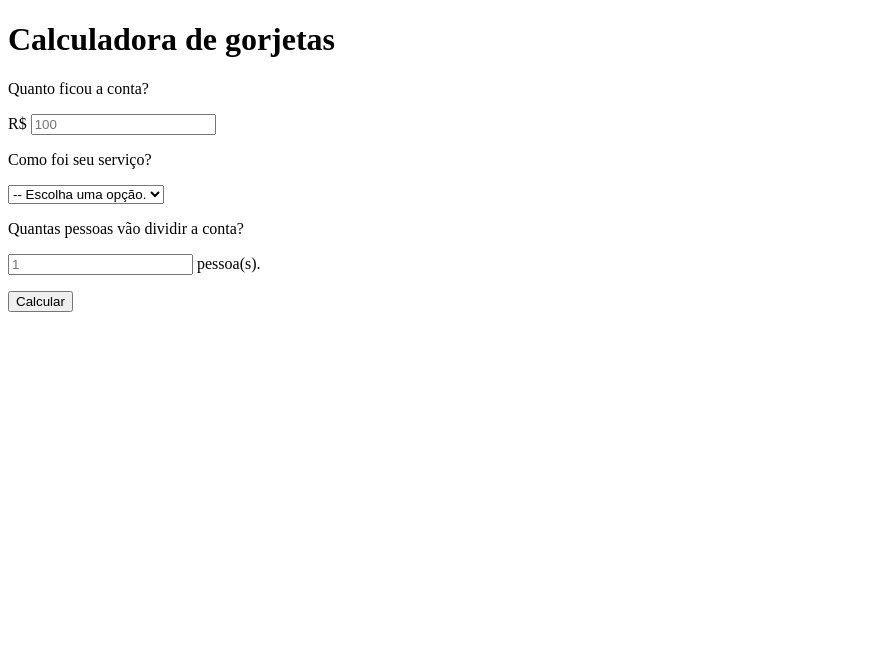
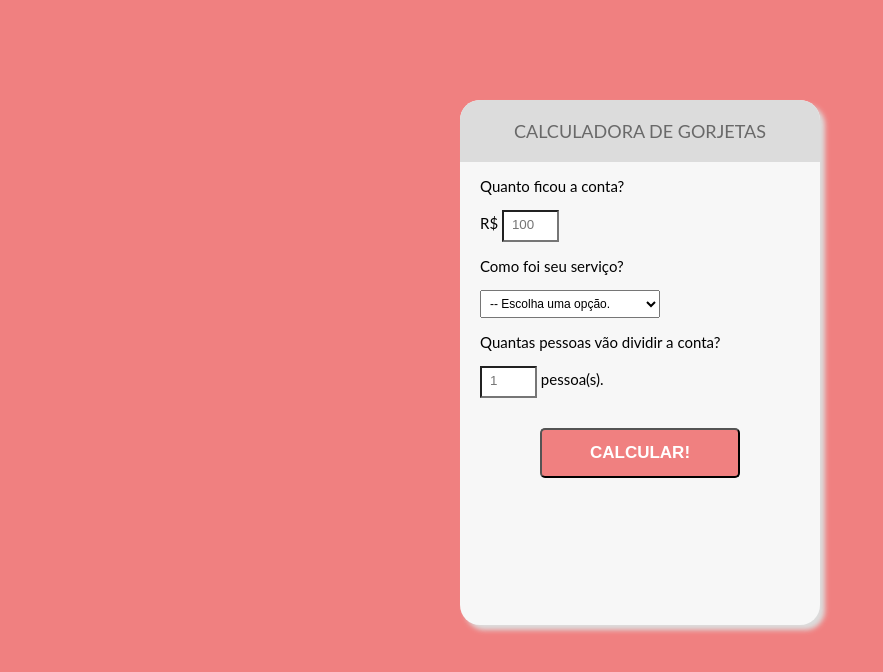
Before and after one commit to KaleoMello7/Calculadora-de-gorjeta, a plain HTML site: page index.html in a window 1280 px wide. Shown: the whole page, without its empty margins (0-883 px from the left). Drawn offline with Linux system fonts and the light colour scheme.

Commit message:
Adicionando CSS

```diff
--- a/index.html
+++ b/index.html
@@ -4,27 +4,29 @@
     <meta charset="UTF-8">
     <meta http-equiv="X-UA-Compatible" content="IE=edge">
     <meta name="viewport" content="width=device-width, initial-scale=1.0">
+    <link rel="stylesheet" href="styles.css">
     <title>Calculadora de gorjetas</title>
 </head>
 <body>
+    <div id="container">
 
         <div>
-        <h1>Calculadora de gorjetas</h1>
+            <h1 class="title">Calculadora de gorjetas</h1>
         </div>
 
         <div>
-        <form>
+            <form class="tipsForm">
                 <label for="bill">
                     <p>Quanto ficou a conta?</p>
                 </label>
                 <p>
-                R$ <input type="number" placeholder="100" name="bill" id="bill">
+                    R$ <input type="number" placeholder="100" name="bill" id="bill" class="formInput">
                 </p>
                 <label for="serviceQual">
                     <p>Como foi seu serviço?</p>
                 </label>
                 <p>
-                <select name="serviceQual" id="serviceQual">
+                    <select name="serviceQual" id="serviceQual" class="formSelect">
                         <option disable selected value="0">-- Escolha uma opção.</option>
                         <option value="0.3">30% - Incrível.</option>
                         <option value="0.2">20% - Bom.</option>
@@ -37,10 +39,11 @@
                     <p>Quantas pessoas vão dividir a conta?</p>
                 </label>
                 <p>
-                <input type="number" placeholder="1" name="people" id="people"> pessoa(s).
+                    <input type="number" placeholder="1" name="people" id="people" class="formInput"> pessoa(s).
                 </p>
-            <button type="submit">Calcular</button>
+                <button type="submit" class="formSubmit">Calcular!</button>
             </form>
+        </div>
     </div>
 
 </body>
--- /dev/null
+++ b/styles.css
@@ -0,0 +1,66 @@
+:root {
+    --primary-color: lightcoral;
+    --secondary-color: DimGrey;
+    --tertiary-color: Gainsboro;
+}
+
+body {
+    background-color: var(--primary-color);
+    font-size: 15px;
+    font-family: Lato, sans-serif;
+}
+
+#container {
+    height: 525px;
+    width: 360px;
+    margin: 100px auto;
+    background: #f7f7f7;
+    box-shadow: 5px 5px 5px var(--tertiary-color);
+    border-radius: 20px;
+}
+
+.title {
+    background: var(--tertiary-color);
+    color: var(--secondary-color);
+    padding: 20px;
+    text-transform: uppercase;
+    font-size: 18px;
+    font-weight: normal;
+    border-top-left-radius: 20px;
+    border-top-right-radius: 20px;
+    text-align: center;
+}
+.tipsForm {
+    padding-left: 20px;
+    padding-right: 20px;
+}
+
+.formInput {
+    background: white;
+    width: 40px;
+    padding: 5px 5px 8px 8px;
+}
+
+.formInput:focus {
+    border: 3px solid var(--primary-color);
+    outline: none;
+}
+
+.formSelect {
+    width: 180px;
+    padding: 5px;
+    font-size: 12px;
+}
+
+.formSubmit {
+    text-transform: uppercase;
+    font-weight: bold;
+    display: block;
+    margin: 30px auto;
+    background: var(--primary-color);
+    border-radius: 5px;
+    width: 200px;
+    height: 50px;
+    font-size: 17px;
+    color: white;
+}
```
Lines whose indentation alone changed are shown as unchanged.
